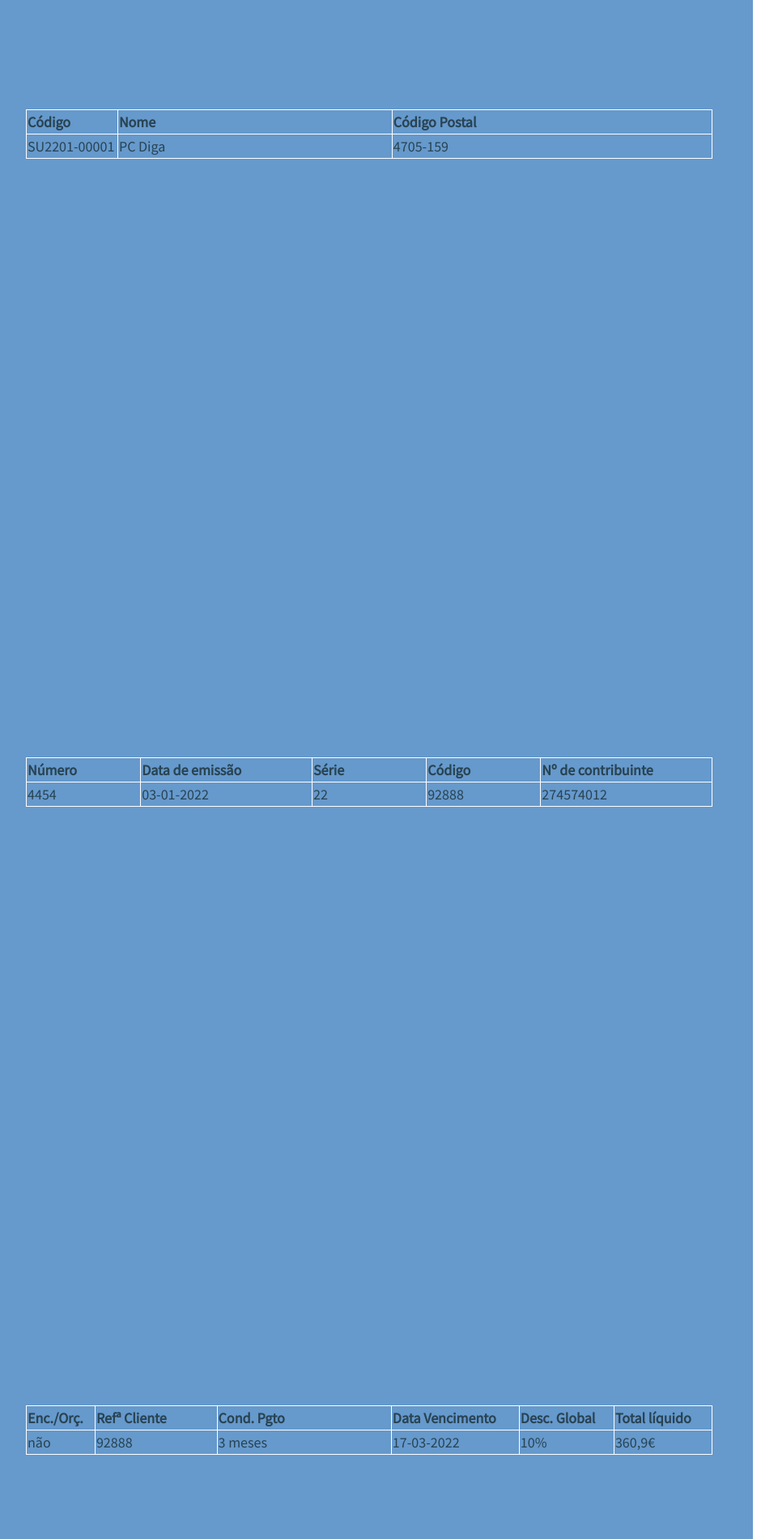
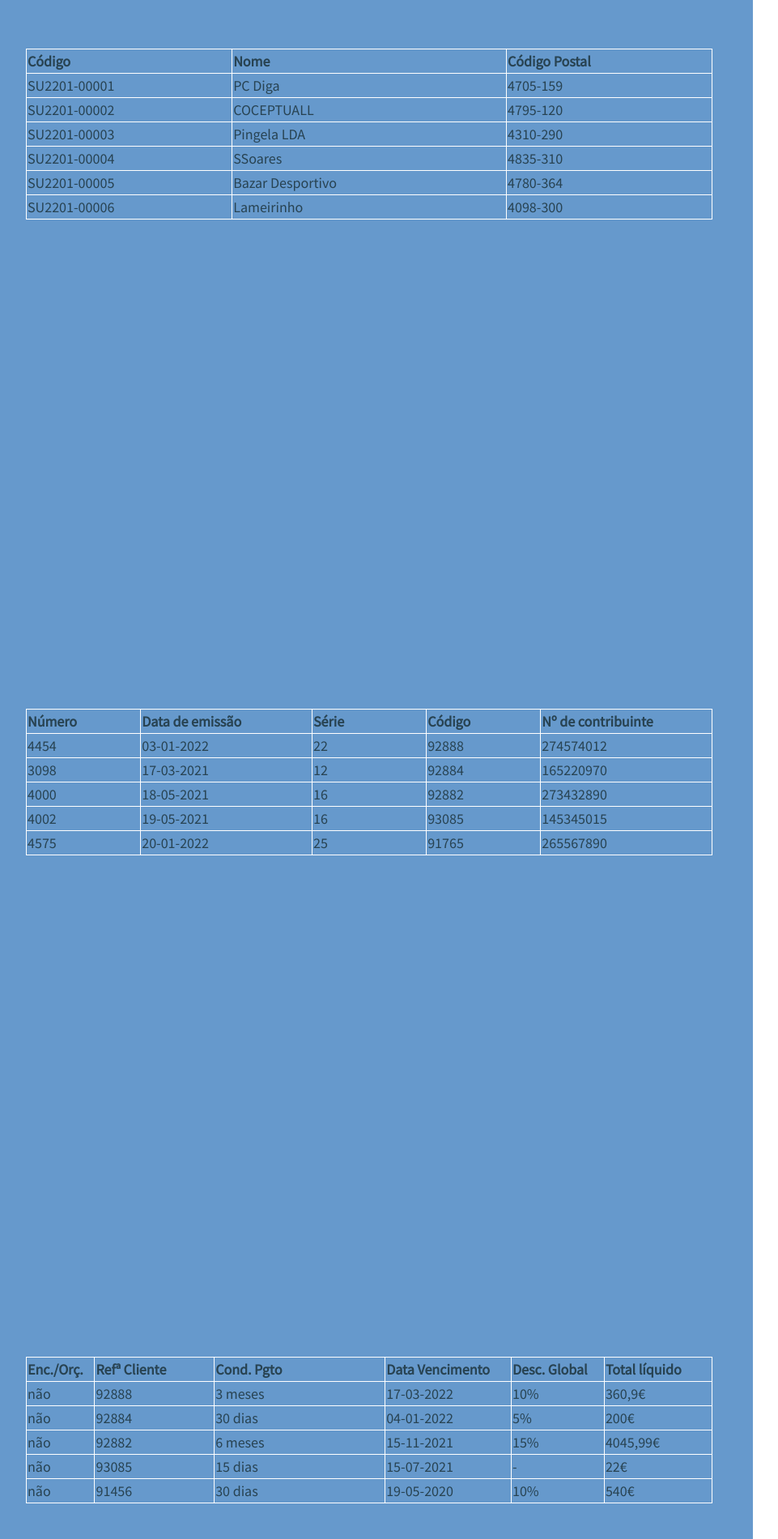
Before and after one commit to brunocast10/IAIE, a plain HTML site: page index.html in a window 1280 px wide. Shown: the part 2660-4560 px from the top of the page at 81% size, without its empty margins (18-979 px from the left). Drawn offline with nearby package versions, Linux system fonts and the light colour scheme; no server answers.

Commit message:
forçar tables

```diff
--- a/index.html
+++ b/index.html
@@ -105,6 +105,14 @@
                         <td>CU2201-00005</td>
                         <td>Vilarinho e Castro</td>
                       </tr>
+                      <tr>
+                        <td>CU2201-00006</td>
+                        <td>Serralharia da Ria</td>
+                      </tr>
+                      <tr>
+                        <td>CU2201-00007</td>
+                        <td>ADL irmãos</td>
+                      </tr>
                     </tbody>
                     </table>
                 </div>
@@ -123,9 +131,9 @@
                         <table style="width:100%" id="tabelaFornecedores">
                             <thead>
                                 <tr>
-                                    <th style="width:10%">Código</th>
-                                    <th style="width:30%">Nome</th>
-                                    <th style="width:35%">Código Postal</th>
+                                    <th style="width:30%">Código</th>
+                                    <th style="width:40%">Nome</th>
+                                    <th style="width:30%">Código Postal</th>
                                 </tr>
                             </thead>
                         <tbody>
@@ -133,6 +141,31 @@
                             <td>SU2201-00001</td>
                             <td>PC Diga</td>
                             <td>4705-159</td>
+                          </tr>
+                          <tr>
+                            <td>SU2201-00002</td>
+                            <td>COCEPTUALL</td>
+                            <td>4795-120</td>
+                          </tr>
+                          <tr>
+                            <td>SU2201-00003</td>
+                            <td>Pingela LDA</td>
+                            <td>4310-290</td>
+                          </tr>
+                          <tr>
+                            <td>SU2201-00004</td>
+                            <td>SSoares</td>
+                            <td>4835-310</td>
+                          </tr>
+                          <tr>
+                            <td>SU2201-00005</td>
+                            <td>Bazar Desportivo</td>
+                            <td>4780-364</td>
+                          </tr>
+                          <tr>
+                            <td>SU2201-00006</td>
+                            <td>Lameirinho</td>
+                            <td>4098-300</td>
                           </tr>
                         </tbody>
                         </table>
@@ -166,6 +199,34 @@
                             <td>22</td>
                             <td>92888</td>
                             <td>274574012</td>
+                          </tr>
+                          <tr>
+                            <td>3098</td>
+                            <td>17-03-2021</td>
+                            <td>12</td>
+                            <td>92884</td>
+                            <td>165220970</td>
+                          </tr>
+                          <tr>
+                            <td>4000</td>
+                            <td>18-05-2021</td>
+                            <td>16</td>
+                            <td>92882</td>
+                            <td>273432890</td>
+                          </tr>
+                          <tr>
+                            <td>4002</td>
+                            <td>19-05-2021</td>
+                            <td>16</td>
+                            <td>93085</td>
+                            <td>145345015</td>
+                          </tr>
+                          <tr>
+                            <td>4575</td>
+                            <td>20-01-2022</td>
+                            <td>25</td>
+                            <td>91765</td>
+                            <td>265567890</td>
                           </tr>
                         </tbody>
                         </table>
@@ -202,6 +263,38 @@
                             <td>10%</td>
                             <td>360,9€</td>
                           </tr>
+                          <tr>
+                            <td>não</td>
+                            <td>92884</td>
+                            <td>30 dias</td>
+                            <td>04-01-2022</td>
+                            <td>5%</td>
+                            <td>200€</td>
+                          </tr>
+                          <tr>
+                            <td>não</td>
+                            <td>92882</td>
+                            <td>6 meses</td>
+                            <td>15-11-2021</td>
+                            <td>15%</td>
+                            <td>4045,99€</td>
+                          </tr>
+                          <tr>
+                            <td>não</td>
+                            <td>93085</td>
+                            <td>15 dias</td>
+                            <td>15-07-2021</td>
+                            <td>-</td>
+                            <td>22€</td>
+                          </tr>
+                          <tr>
+                            <td>não</td>
+                            <td>91456</td>
+                            <td>30 dias</td>
+                            <td>19-05-2020</td>
+                            <td>10%</td>
+                            <td>540€</td>
+                          </tr>
                         </tbody>
                         </table>
                 </div>
@@ -222,7 +315,7 @@
                                 <tr>
                                     <th style="width:30%">Data</th>
                                     <th style="width:30%">Total Líquido</th>
-                                    <td style="width:40%">Termos de pagamento</td>
+                                    <th style="width:40%">Termos de pagamento</th>
                                 </tr>
                             </thead>
                         <tbody>
@@ -230,6 +323,46 @@
                             <td>04-01-2022</td>
                             <td>246€</td>
                             <td>Transferência bancária</td>
+                          </tr>
+                          <tr>
+                            <td>20-09-2021</td>
+                            <td>3010€</td>
+                            <td>Cheque</td>
+                          </tr>
+                          <tr>
+                            <td>15-02-2020</td>
+                            <td>22€</td>
+                            <td>Dinheiro</td>
+                          </tr>
+                          <tr>
+                            <td>07-04-2021</td>
+                            <td>750€</td>
+                            <td>Transferência bancária</td>
+                          </tr>
+                          <tr>
+                            <td>25-10-2020</td>
+                            <td>790€</td>
+                            <td>Transferência bancária</td>
+                          </tr>
+                          <tr>
+                            <td>13-12-2021</td>
+                            <td>246€</td>
+                            <td>Transferência bancária</td>
+                          </tr>
+                          <tr>
+                            <td>18-01-2022</td>
+                            <td>2500€</td>
+                            <td>Cheque</td>
+                          </tr>
+                          <tr>
+                            <td>21-01-2022</td>
+                            <td>129€</td>
+                            <td>Transferência bancária</td>
+                          </tr>
+                          <tr>
+                            <td>03-12-2021</td>
+                            <td>1050€</td>
+                            <td>Cheque</td>
                           </tr>
                         </tbody>
                         </table>
```
